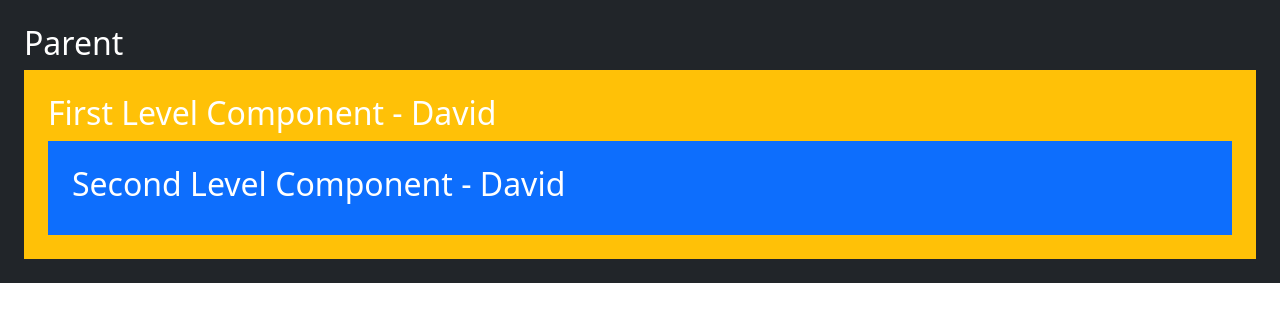
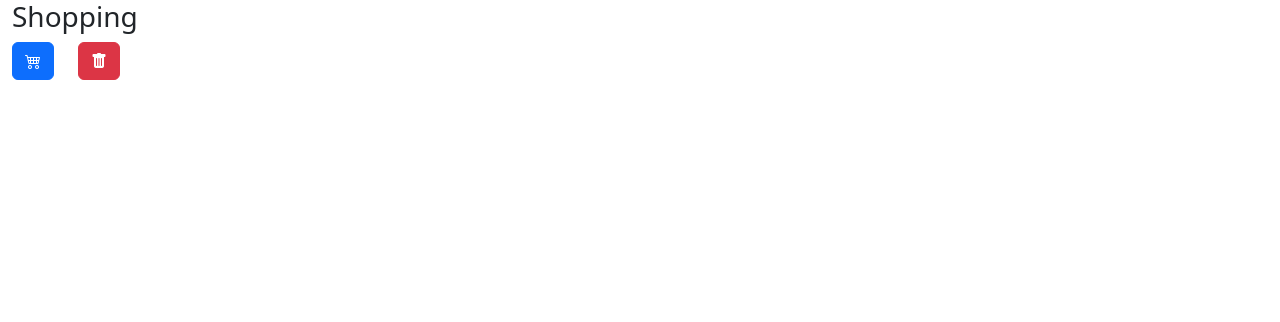
Before and after one commit to anurg/JS, a React (Create React App) app in the folder react-projects/shopping-react/: page / in a window 1280 px wide. Shown: the top 322 px of the page. Built offline with nearby package versions, Linux system fonts and the light colour scheme.

Commit message:
formatting notes.

```diff
--- /dev/null
+++ b/react-projects/shopping-react/src/components/reducer-demo/reducer-demo.jsx
@@ -0,0 +1,11 @@
+
+export function ReducerDemo() {
+    return (
+        <div className="container-fluid">
+            <h3>Shopping</h3>
+            <button className="btn btn-primary me-4 bi bi-cart4"></button>
+            <button className="btn btn-danger bi bi-trash-fill"></button>
+        </div>
+    );
+
+}
--- a/react-projects/shopping-react/src/index.js
+++ b/react-projects/shopping-react/src/index.js
@@ -20,11 +20,12 @@ import { FormDemo } from "./components/form-demo/form-demo";
 import { HookForm } from "./components/hook-form/hook-form";
 import { CustomDemo } from "./components/custom-demo/custom-demo";
 import { ContextDemo } from "./components/context-demo/context-demo";
+import { ReducerDemo } from "./components/reducer-demo/reducer-demo";
 const root = ReactDOM.createRoot(document.getElementById("root"));
 
 root.render(
   <React.StrictMode>
-    <ContextDemo />
+    <ReducerDemo />
   </React.StrictMode>
 );
 
```
Also changed, not shown: 1 other file (tests, documents, lock files or other folders).
